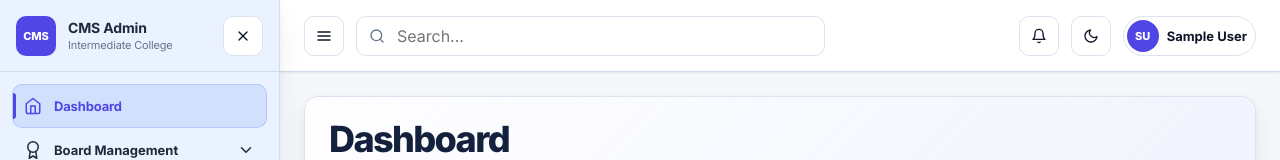
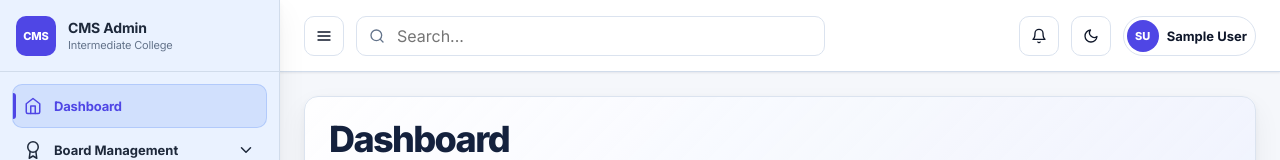
Before and after one commit to PirnavAdmin/College-Management-System, a React (Vite) app in the folder Frontend/: page /dashboard in a window 1280 px wide. Shown: the top 160 px of the page. Built offline with nearby package versions, Linux system fonts and the light colour scheme; sample sign-in values are in the browser's storage.

Commit message:
removed closing button at the side drawer

```diff
--- a/Frontend/src/Dashboard/Dashboard.jsx
+++ b/Frontend/src/Dashboard/Dashboard.jsx
@@ -188,7 +188,7 @@ export default function Dashboard() {
             <span className="brandMark">CMS</span>
             <span className="brandText"><strong>CMS Admin</strong><small>Intermediate College</small></span>
           </Link>
-          <button className="sidebarCloseButton" type="button" aria-label="Close navigation" onClick={closeDrawer}><FiX /></button>
+          {/* <button className="sidebarCloseButton" type="button" aria-label="Close navigation" onClick={closeDrawer}><FiX /></button> */}
         </div>
 
         <nav className="sidebarNavigation" aria-label="Main modules">
```
